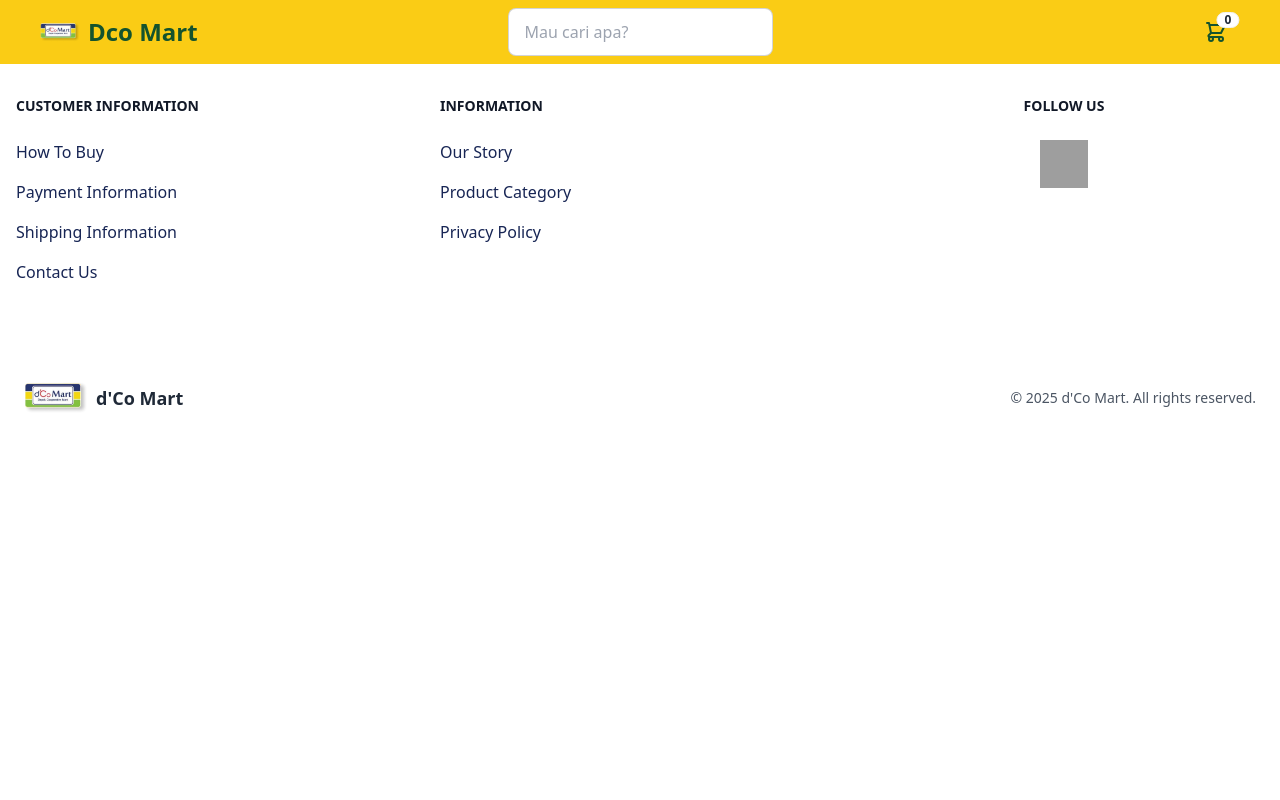
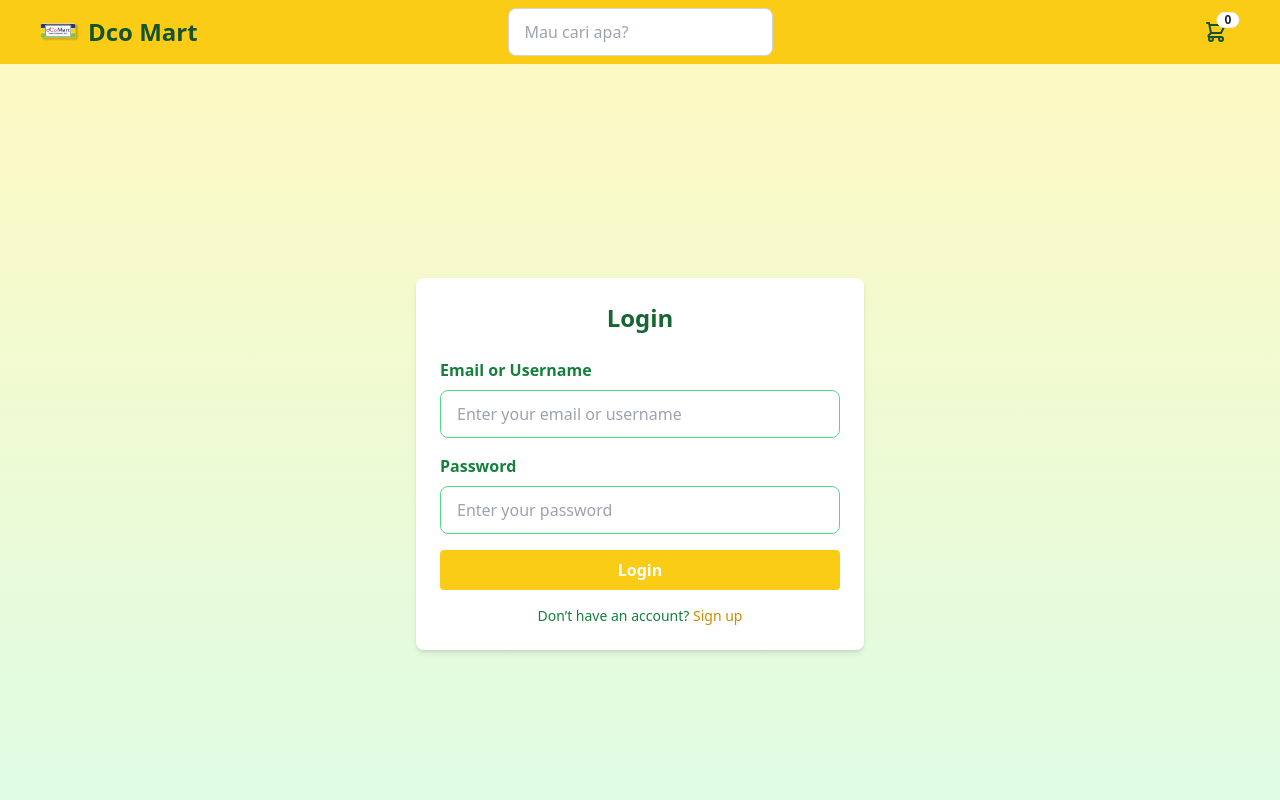
Before and after one commit to fatanuryanto/p3l_dcomart, a React (Create React App) app: page /login in a window 1280 px wide. Shown: the top 800 px of the page. Built offline with nearby package versions, Linux system fonts and the light colour scheme; grey boxes are pictures that could not be loaded.

Commit message:
addding login page + navigation within cart to order summary

```diff
--- a/src/App.js
+++ b/src/App.js
@@ -6,6 +6,7 @@ import Homepage from "./components/homepage";
 import Cart from "./components/cart";
 import Summary from "./components/summary";
 import OrderReview from "./components/orderReview";
+import LoginPage from "./components/loginPage"; // Tambahkan ini
 
 function App() {
   return (
@@ -16,6 +17,7 @@ function App() {
         <Route path="/cart" element={<Cart />} />
         <Route path="/summary" element={<Summary />} />
         <Route path="/order-review" element={<OrderReview />} />
+        <Route path="/login" element={<LoginPage />} /> {/* Tambahkan ini */}
       </Routes>
       <Footer />
     </BrowserRouter>
--- a/src/components/cart.js
+++ b/src/components/cart.js
@@ -1,5 +1,5 @@
-import React, {  useEffect, useState } from 'react';
-import { Link } from "react-router-dom";
+import React, { useEffect, useState } from 'react';
+import { Link, useNavigate } from "react-router-dom";
 
 const ProductItem = ({ id, name, price, desc, handleAddToCart }) => {
   const [buttonText, setButtonText] = useState('+ Tambah ke Keranjang');
@@ -32,7 +32,6 @@ const ProductItem = ({ id, name, price, desc, handleAddToCart }) => {
       </figure>
       <div className="card-actions justify-center">
         <div className="btn-group">
-          {/* Call handleButtonClick function directly */}
           <button className="btn" onClick={handleButtonClick}>
             {buttonText}
           </button>
@@ -42,10 +41,9 @@ const ProductItem = ({ id, name, price, desc, handleAddToCart }) => {
   );
 };
 
-
 const App = () => {
   const [products, setProducts] = useState([]);
-  const [orders, setOrders] = useState([]);
+  const navigate = useNavigate(); // Tambahkan useNavigate
 
   useEffect(() => {
     fetch('http://localhost:8080/item')
@@ -62,27 +60,8 @@ const App = () => {
       .catch(error => console.error('Error fetching data:', error));
   }, []);
 
-  useEffect(() => {
-    localStorage.setItem('orders', JSON.stringify(orders));
-  }, [orders]);
-
-
-  const handleAddToCart = (product) => {
-    setOrders([...orders, product]);
-    const isOrderExist = orders.some(order => order.id === product.id);
-    return (
-      <button className="btn" onClick={() => handleAddToCart(product)}>
-        {isOrderExist ? '- Hapus dari keranjang' : '+ Tambah Ke keranjang'}
-      </button>
-    );
-  };
-
-  const handleSelectAll = () => {
-    const allSelected = products.every(product => product.selected);
-    setProducts(products.map(product => ({
-      ...product,
-      selected: !allSelected,
-    })));
+  const handleBuy = () => {
+    navigate('/summary'); // Navigasi ke halaman Summary
   };
 
   return (
@@ -95,8 +74,6 @@ const App = () => {
             name={product.Name}
             price={product.Price}
             desc={product.Desc}
-            product={product}  // Pass the entire product object
-            handleAddToCart={handleAddToCart} // Pass the handleAddToCart function
           />
         ))}
       </div>
@@ -107,14 +84,19 @@ const App = () => {
               type="checkbox"
               className="checkbox"
               checked={products.every(product => product.selected)}
-              onChange={handleSelectAll}
+              onChange={() => {
+                const allSelected = products.every(product => product.selected);
+                setProducts(products.map(product => ({
+                  ...product,
+                  selected: !allSelected,
+                })));
+              }}
             />
             <span>Pilih Semua</span>
           </label>
-          <div>
-            {/* Display total items or other stats here */}
-          </div>
-          <Link to="/order"><button className="btn btn-primary">Beli</button></Link>
+          <button className="btn btn-primary" onClick={handleBuy}>
+            Beli
+          </button>
         </div>
       </div>
     </div>
--- /dev/null
+++ b/src/components/loginPage.js
@@ -0,0 +1,76 @@
+import React, { useState } from 'react';
+import { useNavigate } from 'react-router-dom';
+
+const LoginPage = () => {
+  const [credentials, setCredentials] = useState({ emailOrUsername: '', password: '' });
+  const navigate = useNavigate();
+
+  const handleChange = (e) => {
+    const { name, value } = e.target;
+    setCredentials({ ...credentials, [name]: value });
+  };
+
+  const handleSubmit = (e) => {
+    e.preventDefault();
+    console.log('Logging in with credentials:', credentials);
+    // Simulate login success
+    navigate('/');
+  };
+
+  return (
+    <div className="min-h-screen flex items-center justify-center bg-gradient-to-b from-yellow-100 to-green-100">
+      <div className="w-full max-w-md bg-white rounded-lg shadow-md p-6">
+        <h1 className="text-2xl font-bold text-center text-green-800 mb-6">Login</h1>
+        <form onSubmit={handleSubmit}>
+          <div className="mb-4">
+            <label
+              htmlFor="emailOrUsername"
+              className="block text-green-700 font-semibold mb-2"
+            >
+              Email or Username
+            </label>
+            <input
+              type="text"
+              id="emailOrUsername"
+              name="emailOrUsername"
+              value={credentials.emailOrUsername}
+              onChange={handleChange}
+              className="input input-bordered w-full border-green-400 focus:ring focus:ring-green-200"
+              placeholder="Enter your email or username"
+              required
+            />
+          </div>
+          <div className="mb-4">
+            <label
+              htmlFor="password"
+              className="block text-green-700 font-semibold mb-2"
+            >
+              Password
+            </label>
+            <input
+              type="password"
+              id="password"
+              name="password"
+              value={credentials.password}
+              onChange={handleChange}
+              className="input input-bordered w-full border-green-400 focus:ring focus:ring-green-200"
+              placeholder="Enter your password"
+              required
+            />
+          </div>
+          <button
+            type="submit"
+            className="w-full bg-yellow-400 hover:bg-yellow-500 text-white font-bold py-2 px-4 rounded"
+          >
+            Login
+          </button>
+        </form>
+        <p className="text-center text-sm text-green-700 mt-4">
+          Don’t have an account? <a href="/register" className="text-yellow-600 hover:underline">Sign up</a>
+        </p>
+      </div>
+    </div>
+  );
+};
+
+export default LoginPage;
```
